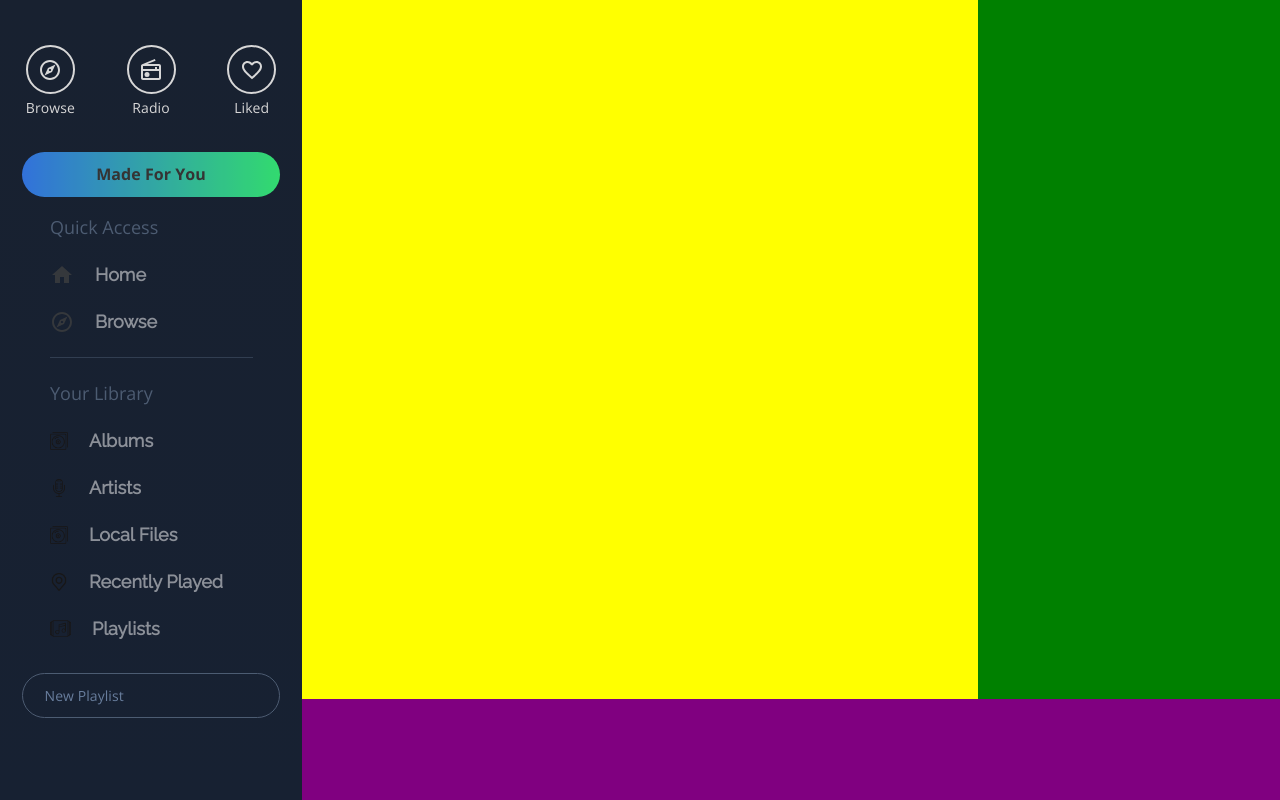
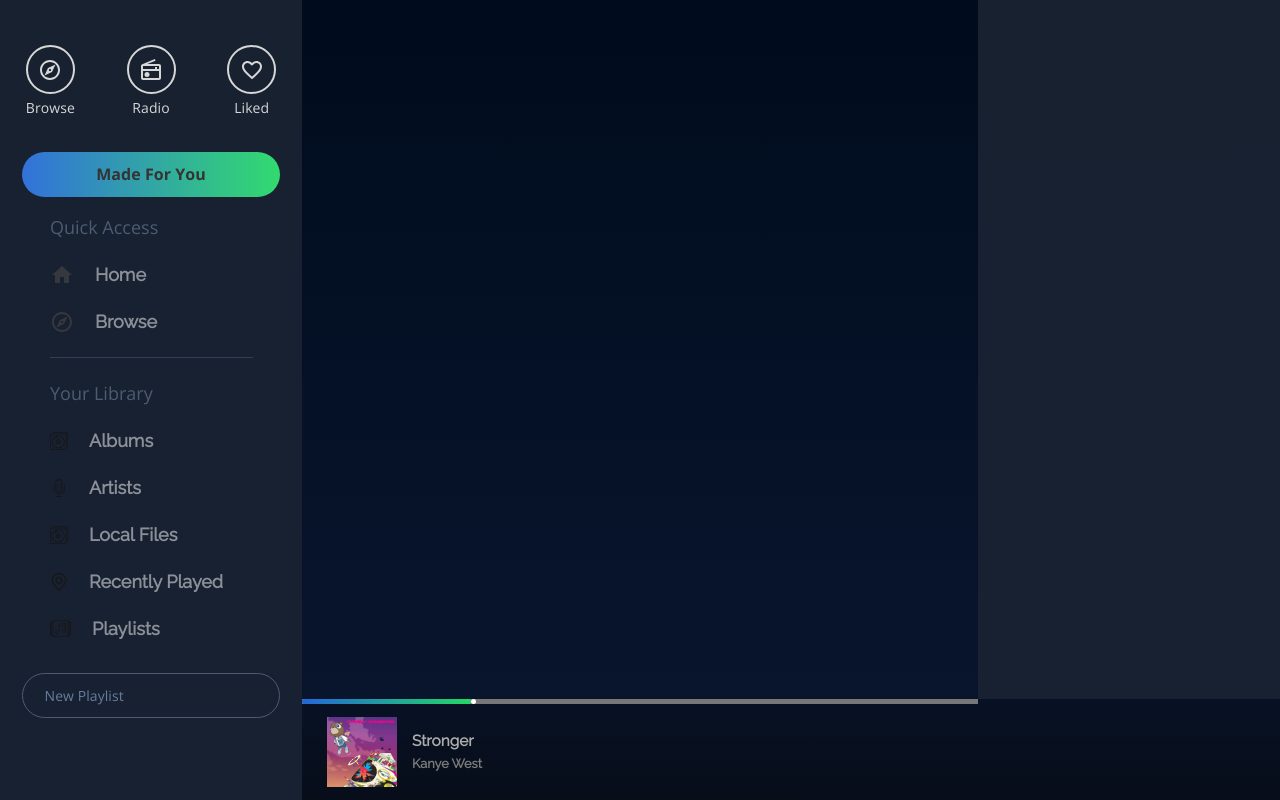
Before and after one commit to HarJev/music-player, a React (Create React App) app: page / in a window 1280 px wide. Built offline with nearby package versions, Linux system fonts and the light colour scheme.

Commit message:
Started building out control area with song data and progress

```diff
--- a/src/App.css
+++ b/src/App.css
@@ -12,29 +12,30 @@
 }
 
 .Main {
-  background-color: red;
   display: grid;
   grid-template-rows: 1fr 101px;
 }
 
 .Main_top {
-  background-color: blue;
   grid-row: 1 / span 1;
   display: grid;
   grid-template-columns: 1fr 302px;
 }
 
 .Main_app {
-  background-color: yellow;
   grid-column: 1 / span 1;
+
+  background-image: linear-gradient(to bottom, #000c1d, #08152d);
 }
 
-.Left_sidebar {
-  background-color: green;
+.Right_sidebar {
   grid-column: 2 / span 1;
+
+  opacity: 0.91;
+  backdrop-filter: blur(11.1px);
+  background-image: linear-gradient(to top, #010b1e, #020b1c 100%);
 }
 
 .controls {
-  background-color: purple;
   grid-row: 2 / span 1;
 }
--- a/src/App.js
+++ b/src/App.js
@@ -4,6 +4,7 @@ import { LandingPage } from './components/pages/LandingPage';
 import { SideBar } from './components/common/Sidebar';
 
 import './App.css';
+import Controls from './components/common/Controls/container';
 
 class App extends React.Component {
   render() {
@@ -17,9 +18,9 @@ class App extends React.Component {
         <div className="Main">
           <div className="Main_top">
             <div className="Main_app"></div>
-            <div className="Left_sidebar"></div>
+            <div className="Right_sidebar"></div>
           </div>
-          <div className="controls"></div>
+          <Controls className="controls" />
         </div>
       </div>
     );
--- /dev/null
+++ b/src/components/common/Controls/View.js
@@ -0,0 +1,24 @@
+import React from 'react';
+
+import './style.css';
+
+export const ControlsView = () => (
+  <div className="c_box">
+    <div className="c_right" />
+    <div className="c_left">
+      <div className="c_musicProgress">
+        <div className="c_tempProgress" />
+        <div className="c_tempProgressEnd" />
+      </div>
+      <div className="c_bottom">
+        <div className="c_songData">
+          <div className="c_albumArt" />
+          <div className="c_textData">
+            <div className="c_songName">Stronger</div>
+            <div className="c_artist">Kanye West</div>
+          </div>
+        </div>
+      </div>
+    </div>
+  </div>
+);
--- /dev/null
+++ b/src/components/common/Controls/container.js
@@ -0,0 +1,16 @@
+import React, { Component } from 'react';
+import { ControlsView } from './View';
+
+export class Container extends Component {
+  render() {
+    return (
+      <div>
+        <ControlsView />
+      </div>
+    );
+  }
+}
+
+export const Controls = Container;
+
+export default Controls;
--- /dev/null
+++ b/src/components/common/Controls/index.js
@@ -0,0 +1 @@
+export * from './container';
--- /dev/null
+++ b/src/components/common/Controls/style.css
@@ -0,0 +1,86 @@
+.c_box {
+  display: grid;
+  grid-template-columns: 1fr 302px;
+
+  opacity: 0.98;
+  -webkit-backdrop-filter: blur(49.9px);
+  backdrop-filter: blur(49.9px);
+  background-image: linear-gradient(to top, #020814, #030d20);
+  width: inherit;
+  height: 101px;
+}
+
+.c_right {
+  grid-column: 2 / span 1;
+}
+
+.c_tempProgress {
+  width: 25%;
+  border-radius: 2px;
+  background-image: linear-gradient(to left, #1ed761, #1e64d7);
+}
+
+.c_tempProgressEnd {
+  width: 5px;
+  height: 5px;
+  border-radius: 50%;
+  background-color: #ffffff;
+}
+
+.c_left {
+  grid-column: 1 / span 1;
+  display: flex;
+  flex-direction: column;
+}
+
+.c_musicProgress {
+  width: inherit;
+  height: 5px;
+  background-color: #747474;
+  display: flex;
+}
+
+.c_bottom {
+  width: inherit;
+  height: 96px;
+}
+
+.c_songData {
+  padding-left: 25px;
+  display: flex;
+  height: 96px;
+  align-items: center;
+}
+
+.c_albumArt {
+  width: 70px;
+  height: 70px;
+  background-image: url('../../../assets/graduation.jpg');
+  background-size: 70px 70px;
+}
+
+.c_textData {
+  padding-left: 15px;
+  height: 40px;
+  display: flex;
+  flex-direction: column;
+  justify-content: space-between;
+}
+
+.c_songName {
+  font-family: Raleway;
+  font-size: 15.4px;
+  font-weight: 600;
+  line-height: 1.17;
+  text-align: left;
+  color: #ababab;
+}
+
+.c_artist {
+  font-family: Raleway;
+  font-size: 12.8px;
+  font-weight: 600;
+  line-height: 1.17;
+  text-align: left;
+  color: #787878;
+}
```
Also changed, not shown: src/assets/graduation.jpg (added).
